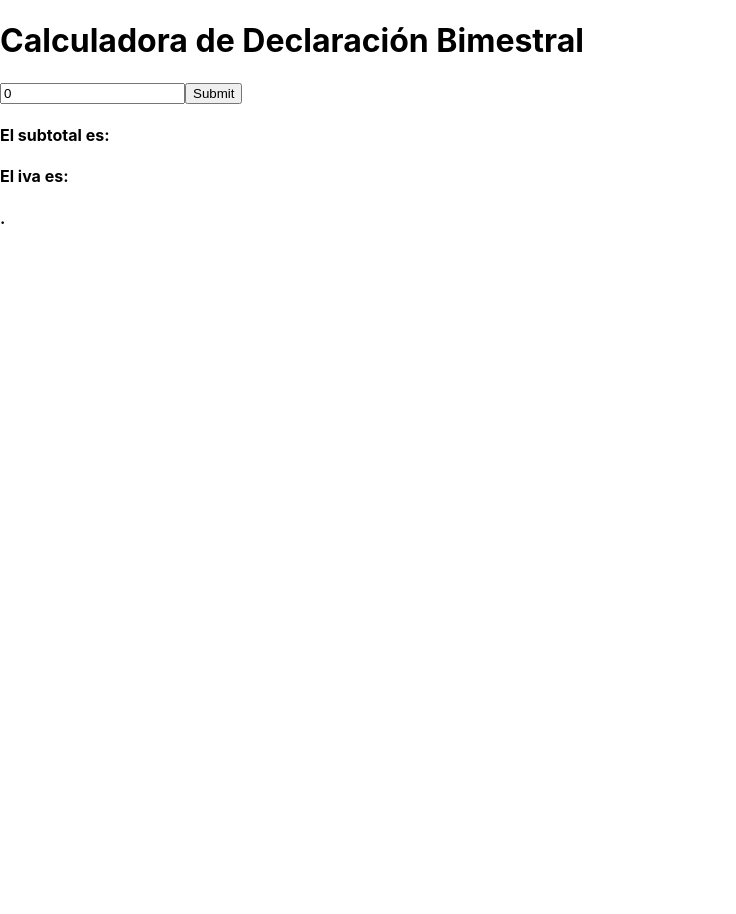
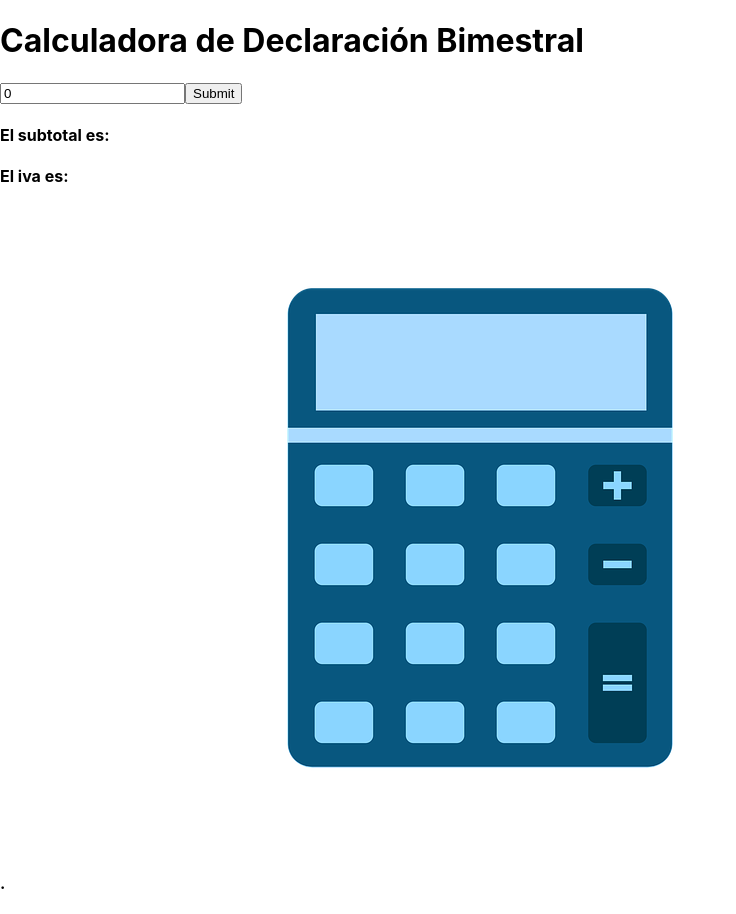
Before and after one commit to carlosalberto05/Declarcion-, a React (Create React App) app: page / in a window 1280 px wide. Shown: the whole page, without its empty margins (0-736 px from the left). Before the commit the page ends 800 px from the top, so only its background shows below. Built offline with nearby package versions, Linux system fonts and the light colour scheme.

Commit message:
Se agrego una imagen

```diff
--- a/src/components/Resultado.js
+++ b/src/components/Resultado.js
@@ -1,4 +1,5 @@
 import React from 'react'
+import calculadora from '../assets/calculadora.png'
 
 export default function Resultado(props) {
   const { subtotal, totalIva } = props
@@ -6,6 +7,7 @@ export default function Resultado(props) {
     <div>
       <h4>El subtotal es: {subtotal}</h4>
       <h4>El iva es: {totalIva}</h4>
+      <img src={calculadora} alt="calculadora"></img>
     </div>
   )
 }
```
Also changed, not shown: src/assets/calculadora.png (added).
